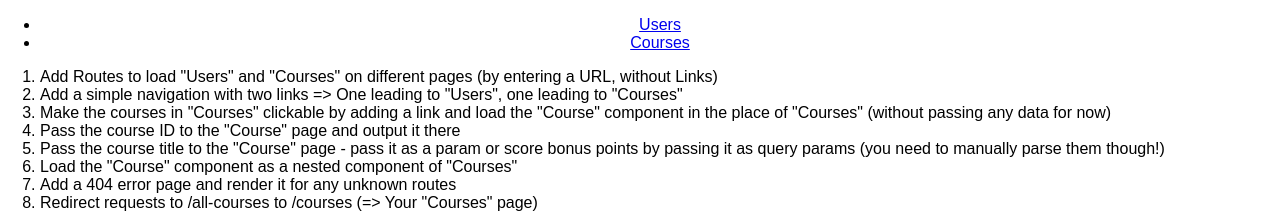
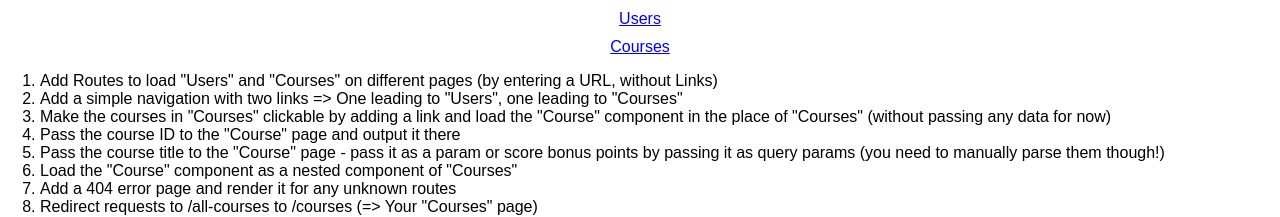
Before and after one commit to Zablyk/react-assignment-3, a React (Create React App) app: page / in a window 1280 px wide. Shown: the top 217 px of the page. Built offline with nearby package versions, Linux system fonts and the light colour scheme.

Commit message:
added astyling to ul and li in App.js

```diff
--- a/src/App.js
+++ b/src/App.js
@@ -12,15 +12,17 @@ class App extends Component {
       <div className="App">
         <header>
           <nav>
-            <ul>
-              <li><NavLink to="/users">Users</ NavLink></li>
+            <ul style={{listStyle: 'none', margin: 'auto', padding: '0'}}>
+              <li style={{margin: '10px', display: 'inline-block'}}><NavLink to="/users">Users</ NavLink></li>
               <li><NavLink to="/courses">Courses</ NavLink></li>
             </ul>
           </nav>
         </header>
         <Switch>
-            <Route path="/users" component={Users} />
-            <Route path="/courses" component={Courses} />
+            <Route path="/users"
+                   component={Users} />
+            <Route path="/courses"
+                   component={Courses} />
         </Switch>
         <ol style={{textAlign: 'left'}}>
           <li>Add Routes to load "Users" and "Courses" on different pages (by entering a URL, without Links)</li>
```
